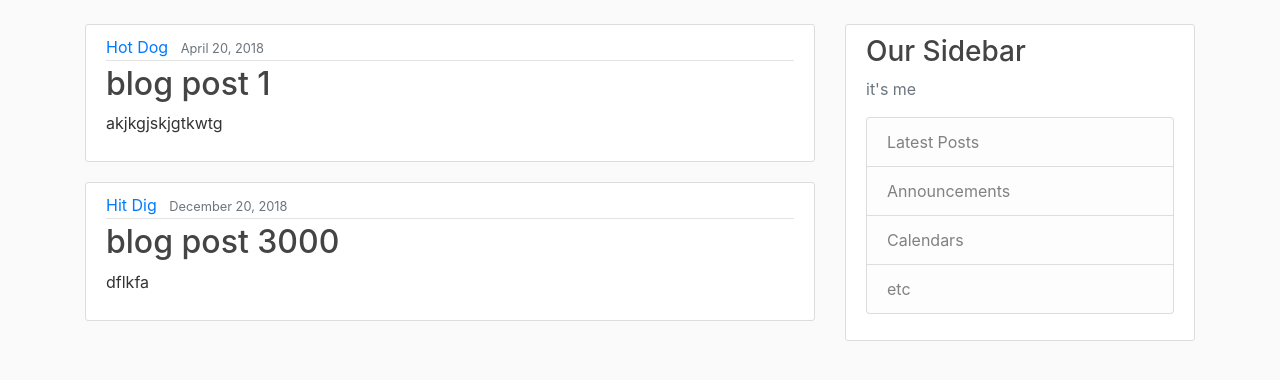
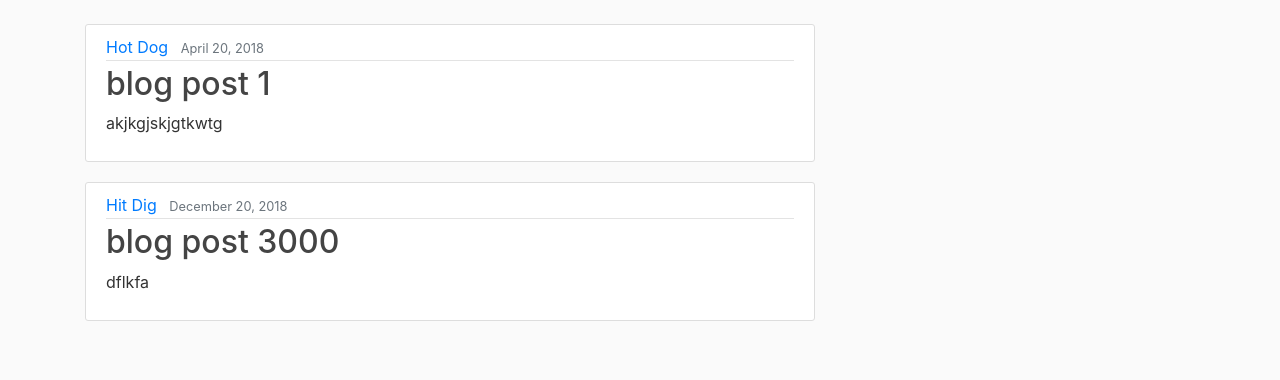
Before and after one commit to hjryan/ryanryan, a Flask app: page /home in a window 1280 px wide. Shown: the part 56-436 px from the top of the page. Run offline with Flask 2, Linux system fonts and the light colour scheme.

Commit message:
bye sidebar

```diff
--- a/templates/layout.html
+++ b/templates/layout.html
@@ -49,19 +49,6 @@
 			<div class="col-md-8">
 				{% block content %}{% endblock %}
 			</div>
-			<div class="col-md-4">
-				<div class="content-section">
-					<h3>Our Sidebar</h3>
-					<p class='text-muted'>it's me
-						<ul class="list-group">
-							<li class="list-group-item list-group-item-light">Latest Posts</li>
-							<li class="list-group-item list-group-item-light">Announcements</li>
-							<li class="list-group-item list-group-item-light">Calendars</li>
-							<li class="list-group-item list-group-item-light">etc</li>
-						</ul>
-					</p>
-				</div>
-			</div>
 		</div>
 	</main>
 
```
